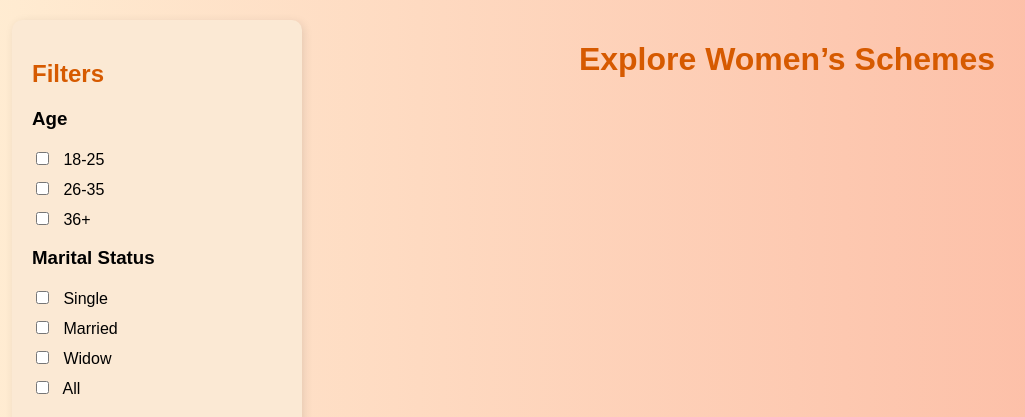
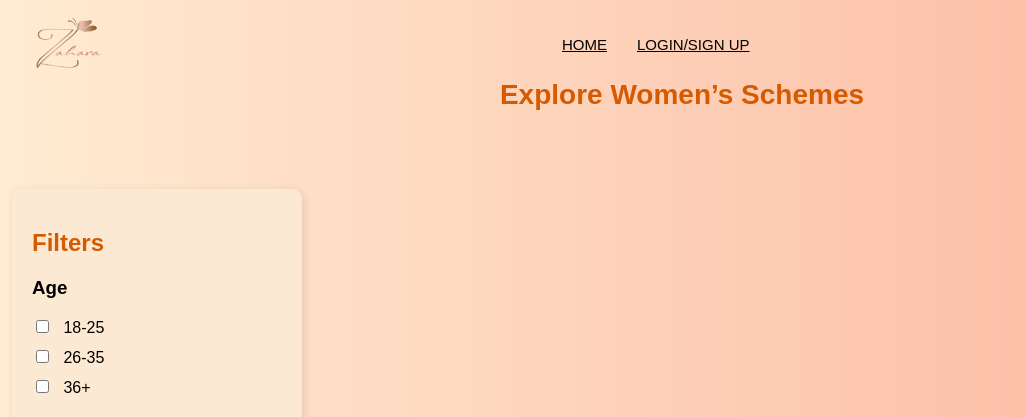
Before and after one commit to lara-jacob/Zahara-Women-Empowerment, a Flask app: page /explore in a window 1280 px wide. Shown: the top 417 px of the page, without its empty margins (8-1033 px from the left). Run offline with Flask 3, Linux system fonts and the light colour scheme; data that the repository does not hold is empty.

Commit message:
modified smthg smthg

```diff
--- a/app.py
+++ b/app.py
@@ -143,7 +143,7 @@ def get_sche():
     try:
         db = get_db_connection()  # Establish a database connection
         cursor = db.cursor(dictionary=True)
-        cursor.execute("SELECT id, name, description, category FROM schemes")
+        cursor.execute("SELECT id, name, description, category,age FROM schemes")
         schemes = cursor.fetchall()
         cursor.close()
         db.close()  # Close the connection
@@ -220,6 +220,7 @@ def delete_scheme(id):
     conn.close()
     return jsonify({"message": "Scheme deleted successfully"}), 200
 
+
 # Update scheme status
 @app.route('/update_status', methods=['PUT'])
 def update_status():
--- a/templates/explore.html
+++ b/templates/explore.html
@@ -70,6 +70,71 @@
         .scheme-card button:hover {
             background: #e65c00;
         }
+        /* Logo Styling */
+        .header {
+            display: flex;
+            align-items: center;
+            padding: 10px 20px;
+            background: transparent;
+        }
+
+        .logo {
+            width: 120px; /* Adjust as needed */
+            height: auto;
+        }
+
+        /* Top section with heading & navigation */
+        .top-section {
+            text-align: center;
+            margin-top: -30px;
+            margin-left: 100px;
+        }
+
+        .top-section h1 {
+            color: #d65a00;
+            font-size: 28px;
+            margin-bottom: 40px;
+        }
+
+        /* Navigation styling */
+
+
+        .container {
+            display: flex;
+            padding: 20px;
+        }
+        .navbar {
+            width: 100%;
+            display: flex;
+            justify-content: center;
+            align-items: center;
+            padding: 10px 0;
+            top: 0px;
+            left: -50px;
+            margin-left: 250px;
+            z-index: 1000;
+        }
+
+
+        .navbar ul {
+            list-style: none;
+            display: flex;
+        }
+
+        .navbar ul li {
+            margin: 0 15px;
+        }
+
+        .navbar ul li a {
+            color: #000000;
+            font-size: 15px;
+            transition: color 0.3s;
+        }
+        .navbar ul li a:hover {
+            color: #000000;
+            text-decoration: underline;
+        }
+
     </style>
 </head>
 <div id="schemeModal" style="display: none; position: fixed; top: 50%; left: 50%; transform: translate(-50%, -50%);
@@ -80,6 +145,26 @@ background: white; padding: 20px; box-shadow: 2px 2px 10px rgba(0,0,0,0.3); bord
 </div>
 
 <body>
+
+    <!-- Logo Section -->
+    <header class="header">
+        <img src="\static\assets\name.png" alt="Zahara Logo" class="logo">
+        <div class="header-container">
+            <nav class="navbar">
+
+                <ul>
+                    <li><a href="{{ url_for('home') }}">HOME</a></li>
+                    <li><a href="{{ url_for('login_page') }}">LOGIN/SIGN UP</a></li>
+
+                </ul>
+            </nav>
+    </header>
+
+    </div>
+     <!-- Heading and Navigation -->
+     <div class="top-section">
+        <h1>Explore Women’s Schemes</h1>
+    </div>
     <div class="container">
         <div class="filters">
             <h2>Filters</h2>
@@ -120,24 +205,7 @@ background: white; padding: 20px; box-shadow: 2px 2px 10px rgba(0,0,0,0.3); bord
         </div>
 
         <div class="content">
-            <h1>Explore Women’s Schemes</h1>
             <div class="schemes" id="schemes">
-                <div class="scheme-card" data-category="Education">
-                    <h3>Savitribai Jyotirao Phule Fellowship For Single Girl Child</h3>
-                    <p>Financial assistance for single girl children pursuing a PhD in Social Sciences.</p>
-                    <button>Learn More</button>
-                </div>
-                <div class="scheme-card" data-category="Women Welfare">
-                    <h3>Nari Niketans</h3>
-                    <p>Shelter and rehabilitation for destitute and abandoned women.</p>
-                    <button>Learn More</button>
-                </div>
-                <div class="scheme-card" data-category="Financial Support">
-                    <h3>Laadli Laxmi Scheme</h3>
-                    <p>Financial assistance for girl children to support education and marriage.</p>
-                    <button>Learn More</button>
-                </div>
-            </div>
         </div>
     </div>
     <script>
```
Also changed, not shown: templates/admin.html (+19 -32 lines).
